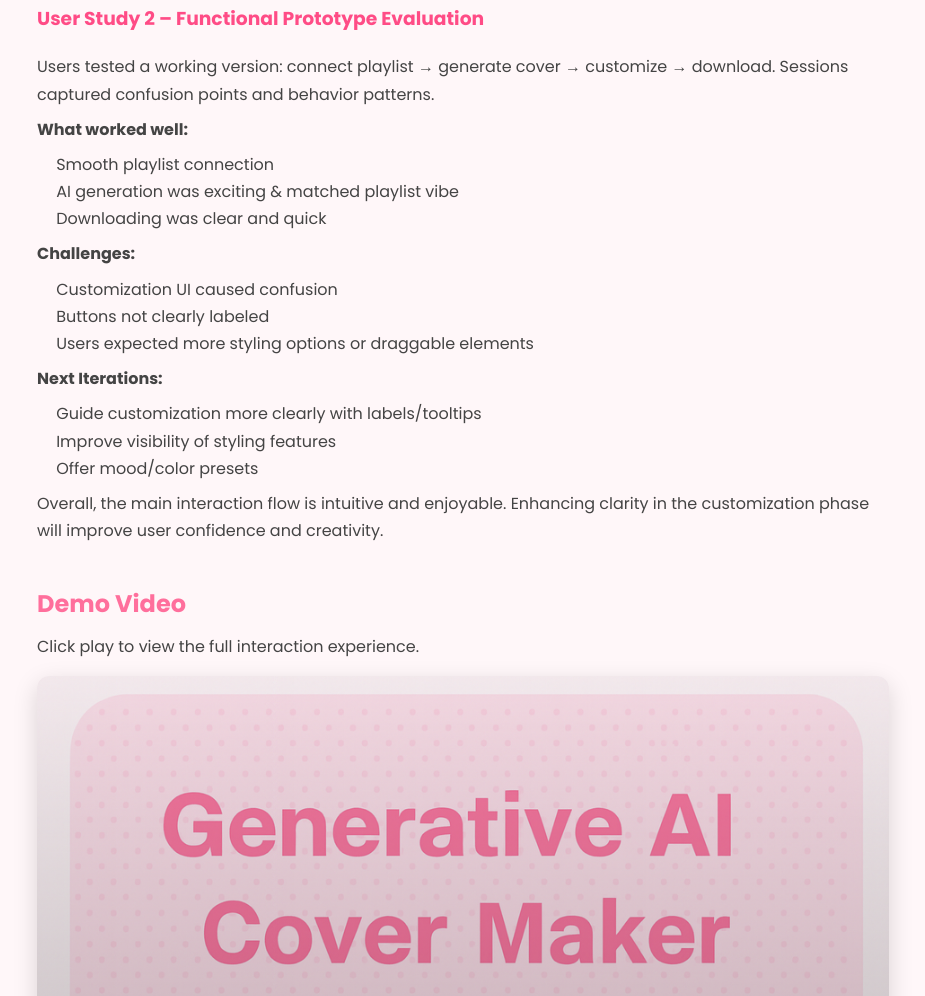
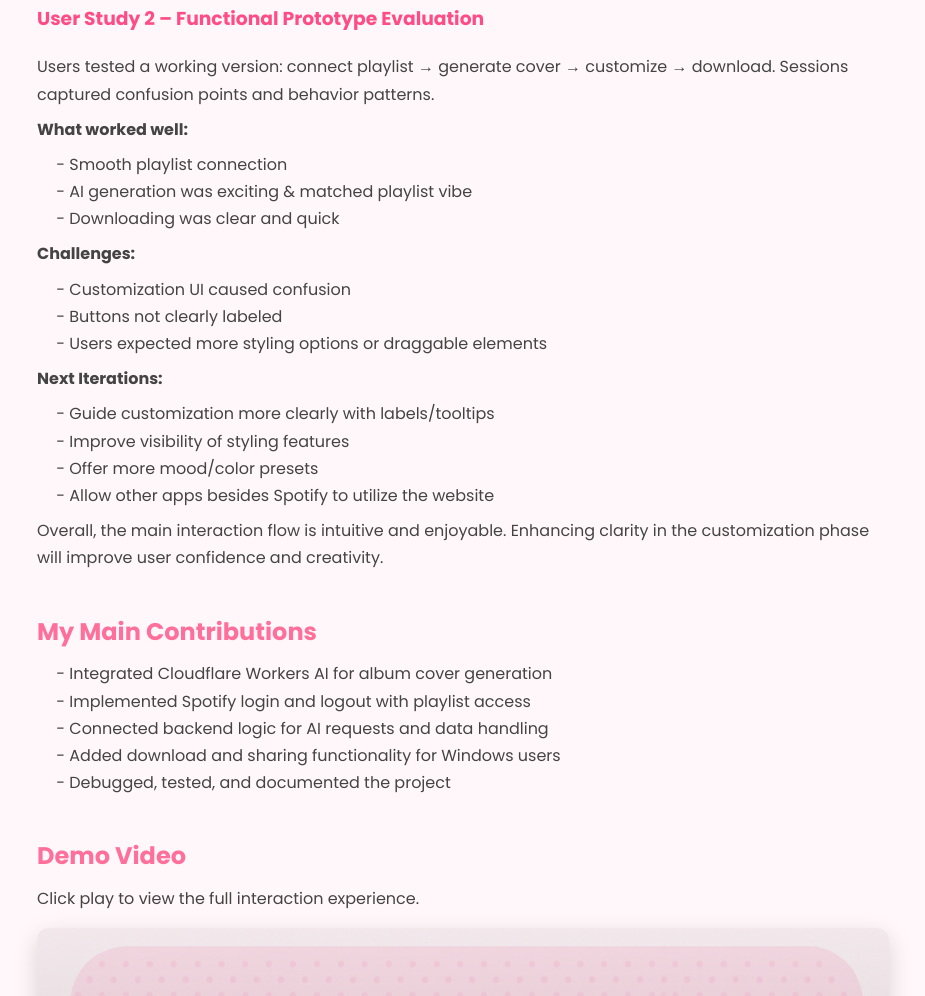
Before and after one commit to imsofiaescalona/portfolio, a plain HTML site: page playlist-cover.html in a window 1280 px wide. Shown: the part 1507-2503 px from the top of the page, without its empty margins (177-1102 px from the left). Drawn offline with Linux system fonts and the light colour scheme.

Commit message:
added main contributions

```diff
--- a/playlist-cover.html
+++ b/playlist-cover.html
@@ -109,8 +109,8 @@ a workflow where users generate first, then personalize.
 <h2>Prototyping Phase</h2>
 <p>We designed two low-fidelity prototypes:</p>
 <ul>
-<li><b>Design A – Step-by-Step Guided Flow</b>: Connect → Generate → Customize → Download</li>
-<li><b>Design B – Dashboard Layout</b>: All tools visible at once</li>
+<li><b>1. Design A – Step-by-Step Guided Flow</b>: Connect → Generate → Customize → Download</li>
+<li><b>2. Design B – Dashboard Layout</b>: All tools visible at once</li>
 </ul>
 <p>
 Participants used printed/digital mockups and completed tasks like connecting a playlist, generating a cover,
@@ -150,29 +150,42 @@ Sessions captured confusion points and behavior patterns.
 
 <p><b>What worked well:</b></p>
 <ul>
-<li>Smooth playlist connection</li>
-<li>AI generation was exciting & matched playlist vibe</li>
-<li>Downloading was clear and quick</li>
+<li>- Smooth playlist connection</li>
+<li>- AI generation was exciting & matched playlist vibe</li>
+<li>- Downloading was clear and quick</li>
 </ul>
 
 <p><b>Challenges:</b></p>
 <ul>
-<li>Customization UI caused confusion</li>
-<li>Buttons not clearly labeled</li>
-<li>Users expected more styling options or draggable elements</li>
+<li>- Customization UI caused confusion</li>
+<li>- Buttons not clearly labeled</li>
+<li>- Users expected more styling options or draggable elements</li>
 </ul>
 
 <p><b>Next Iterations:</b></p>
 <ul>
-<li>Guide customization more clearly with labels/tooltips</li>
-<li>Improve visibility of styling features</li>
-<li>Offer mood/color presets</li>
+<li>- Guide customization more clearly with labels/tooltips</li>
+<li>- Improve visibility of styling features</li>
+<li>- Offer more mood/color presets</li>
+<li>- Allow other apps besides Spotify to utilize the website </li>
 </ul>
 
 <p>
 Overall, the main interaction flow is intuitive and enjoyable. Enhancing clarity
 in the customization phase will improve user confidence and creativity.
 </p>
+</section>
+
+<section>
+<h2>My Main Contributions</h2>
+<ul>
+  <li>- Integrated Cloudflare Workers AI for album cover generation</li>
+  <li>- Implemented Spotify login and logout with playlist access</li>
+  <li>- Connected backend logic for AI requests and data handling</li>
+  <li>- Added download and sharing functionality for Windows users</li>
+  <li>- Debugged, tested, and documented the project</li>
+</ul>
+
 </section>
 
 <section>
```
